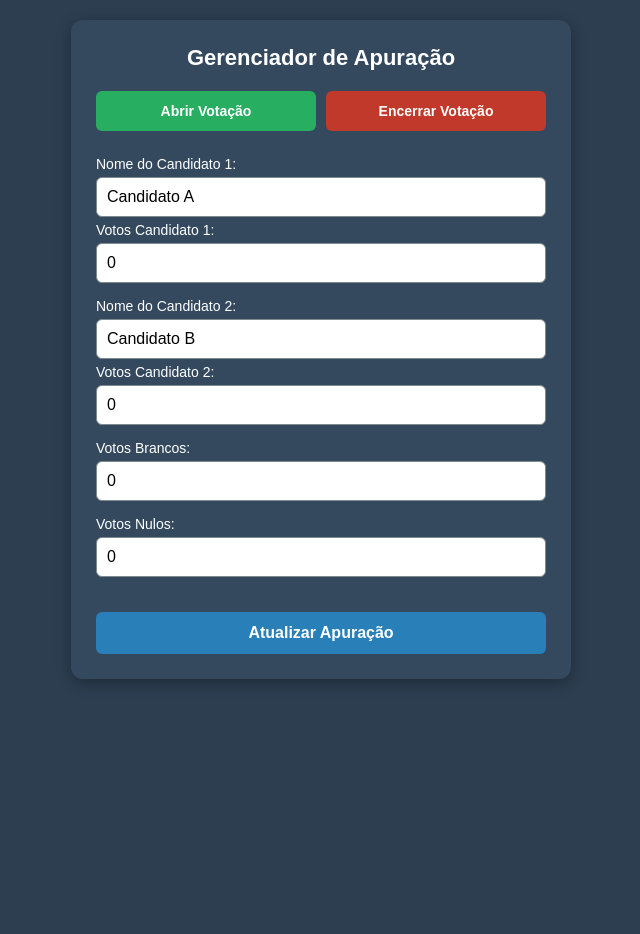
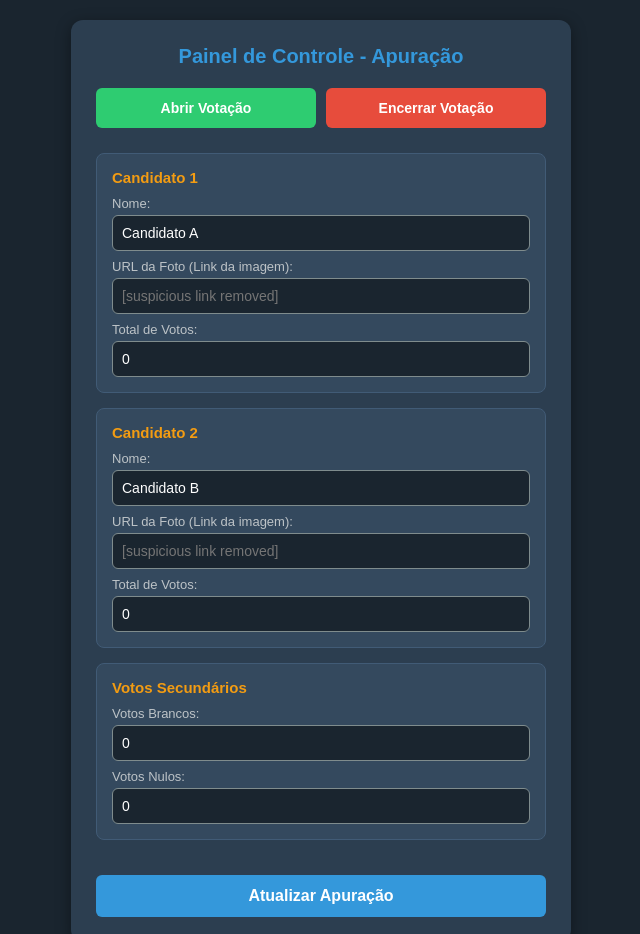
Before and after one commit to gomest-stack/eleicoes, a plain HTML site: page admin.html in a window 1280 px wide. Shown: the top 934 px of the page, without its empty margins (319-959 px from the left). Before the commit the page ends 800 px from the top, so only its background shows below. Drawn offline with Linux system fonts and the light colour scheme.

Commit message:
Refactor admin panel layout and functionality
Updated the title and improved styling for the admin panel. Added sections for candidate details and adjusted JavaScript functions for better clarity.

```diff
--- a/admin.html
+++ b/admin.html
@@ -3,29 +3,26 @@
 <head>
     <meta charset="UTF-8">
     <meta name="viewport" content="width=device-width, initial-scale=1.0">
-    <title>Painel de Lançamento (ADMIN)</title>
+    <title>Gerenciador - Lançamento de Votos</title>
     <style>
         * { box-sizing: border-box; margin: 0; padding: 0; font-family: Arial, sans-serif; }
-        body { background-color: #2c3e50; color: #fff; padding: 20px; }
-        .admin-card { max-width: 500px; margin: 0 auto; background: #34495e; padding: 25px; border-radius: 12px; box-shadow: 0 4px 15px rgba(0,0,0,0.3); }
-        h1 { text-align: center; margin-bottom: 20px; font-size: 22px; }
+        body { background-color: #1a252f; color: #ecf0f1; padding: 20px; }
+        .admin-card { max-width: 500px; margin: 0 auto; background: #2c3e50; padding: 25px; border-radius: 12px; box-shadow: 0 4px 15px rgba(0,0,0,0.4); }
+        h1 { text-align: center; margin-bottom: 20px; font-size: 20px; color: #3498db; }
         .control-btns { display: flex; gap: 10px; margin-bottom: 25px; }
         button { flex: 1; padding: 12px; border: none; border-radius: 6px; font-weight: bold; cursor: pointer; font-size: 14px; }
-        .btn-open { background-color: #27ae60; color: white; }
-        .btn-close { background-color: #c0392b; color: white; }
-        .btn-save { background-color: #2980b9; color: white; width: 100%; margin-top: 20px; font-size: 16px; }
-        .form-group { margin-bottom: 15px; }
-        label { display: block; margin-bottom: 5px; font-size: 14px; }
-        input[type="number"], input[type="text"] { width: 100%; padding: 10px; border-radius: 6px; border: 1px solid #7f8c8d; font-size: 16px; }
+        .btn-open { background-color: #2ecc71; color: white; }
+        .btn-close { background-color: #e74c3c; color: white; }
+        .btn-save { background-color: #3498db; color: white; width: 100%; margin-top: 20px; font-size: 16px; }
+        .form-section { background: #34495e; padding: 15px; border-radius: 8px; margin-bottom: 15px; border: 1px solid #415b76; }
+        .form-section h3 { margin-bottom: 10px; font-size: 15px; color: #f39c12; }
+        label { display: block; margin-top: 8px; margin-bottom: 4px; font-size: 13px; color: #bdc3c7; }
+        input[type="number"], input[type="text"] { width: 100%; padding: 9px; border-radius: 6px; border: 1px solid #7f8c8d; background: #1a252f; color: #fff; font-size: 14px; }
     </style>
-
-    <!-- Firebase SDK Compatível -->
-    <script src="[suspicious link removed]"></script>
-    <script src="[suspicious link removed]"></script>
 </head>
 <body>
     <div class="admin-card">
-        <h1>Gerenciador de Apuração</h1>
+        <h1>Painel de Controle - Apuração</h1>
 
         <div class="control-btns">
             <button class="btn-open" onclick="setStatus('ABERTA')">Abrir Votação</button>
@@ -33,26 +30,33 @@
         </div>
 
         <form id="adminForm">
-            <div class="form-group">
-                <label>Nome do Candidato 1:</label>
+            <!-- Candidato 1 -->
+            <div class="form-section">
+                <h3>Candidato 1</h3>
+                <label>Nome:</label>
                 <input type="text" id="nome1" value="Candidato A">
-                <label style="margin-top:5px;">Votos Candidato 1:</label>
+                <label>URL da Foto (Link da imagem):</label>
+                <input type="text" id="foto1" placeholder="[suspicious link removed]">
+                <label>Total de Votos:</label>
                 <input type="number" id="votos1" value="0" min="0">
             </div>
 
-            <div class="form-group">
-                <label>Nome do Candidato 2:</label>
+            <!-- Candidato 2 -->
+            <div class="form-section">
+                <h3>Candidato 2</h3>
+                <label>Nome:</label>
                 <input type="text" id="nome2" value="Candidato B">
-                <label style="margin-top:5px;">Votos Candidato 2:</label>
+                <label>URL da Foto (Link da imagem):</label>
+                <input type="text" id="foto2" placeholder="[suspicious link removed]">
+                <label>Total de Votos:</label>
                 <input type="number" id="votos2" value="0" min="0">
             </div>
 
-            <div class="form-group">
+            <!-- Outros Votos -->
+            <div class="form-section">
+                <h3>Votos Secundários</h3>
                 <label>Votos Brancos:</label>
                 <input type="number" id="brancos" value="0" min="0">
-            </div>
-
-            <div class="form-group">
                 <label>Votos Nulos:</label>
                 <input type="number" id="nulos" value="0" min="0">
             </div>
@@ -62,50 +66,37 @@
     </div>
 
     <script>
-        // CONFIGURAÇÃO DO SEU FIREBASE (Mesma chave usada no index.html)
-        const firebaseConfig = {
-            apiKey: "SEU_API_KEY",
-            authDomain: "SEU_PROJETO.firebaseapp.com",
-            databaseURL: "https://SEU_PROJETO-default-rtdb.firebaseio.com",
-            projectId: "SEU_PROJETO",
-            storageBucket: "SEU_PROJETO.appspot.com",
-            messagingSenderId: "123456789",
-            appId: "SEU_APP_ID"
-        };
-
-        firebase.initializeApp(firebaseConfig);
-        const db = firebase.database();
-
         let statusAtual = 'ABERTA';
 
         function setStatus(novoStatus) {
             statusAtual = novoStatus;
             salvarApuracao();
-            alert('Status da votação alterado para: ' + novoStatus);
+            alert('Status alterado para: ' + novoStatus);
         }
 
         function salvarApuracao() {
             const agora = new Date();
-            const dataHora = agora.toLocaleDateString('pt-BR') + ' ' + agora.toLocaleTimeString('pt-BR');
+            const dataHora = agora.toLocaleDateString('pt-BR') + ' às ' + agora.toLocaleTimeString('pt-BR');
 
             const dados = {
                 status: statusAtual,
                 ultimaAtualizacao: dataHora,
                 cand1: {
                     nome: document.getElementById('nome1').value,
+                    foto: document.getElementById('foto1').value,
                     votos: parseInt(document.getElementById('votos1').value) || 0
                 },
                 cand2: {
                     nome: document.getElementById('nome2').value,
+                    foto: document.getElementById('foto2').value,
                     votos: parseInt(document.getElementById('votos2').value) || 0
                 },
                 brancos: parseInt(document.getElementById('brancos').value) || 0,
                 nulos: parseInt(document.getElementById('nulos').value) || 0
             };
 
-            db.ref('apuracao').set(dados)
-                .then(() => alert('Apuração enviada com sucesso!'))
-                .catch(err => alert('Erro ao salvar: ' + err.message));
+            localStorage.setItem('dadosApuracao', JSON.stringify(dados));
+            alert('Apuração atualizada com sucesso!');
         }
     </script>
 </body>
```
